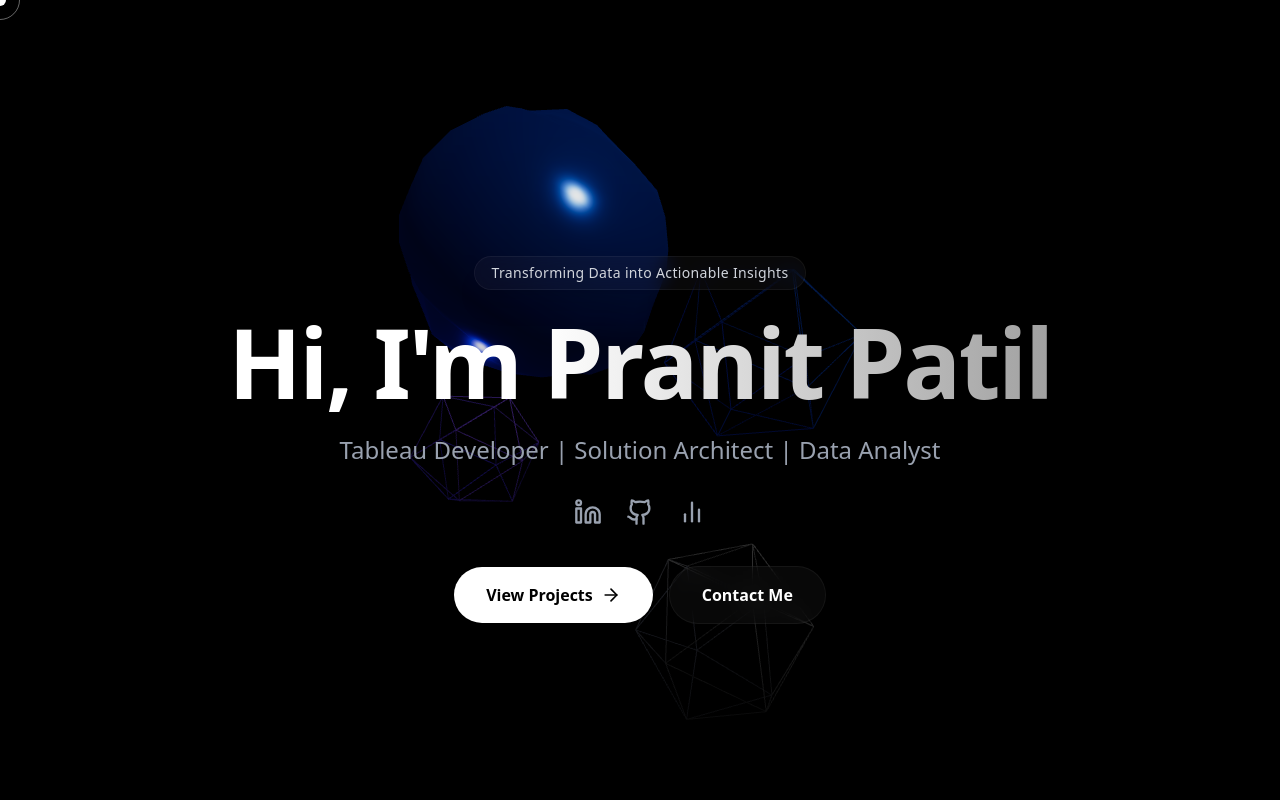
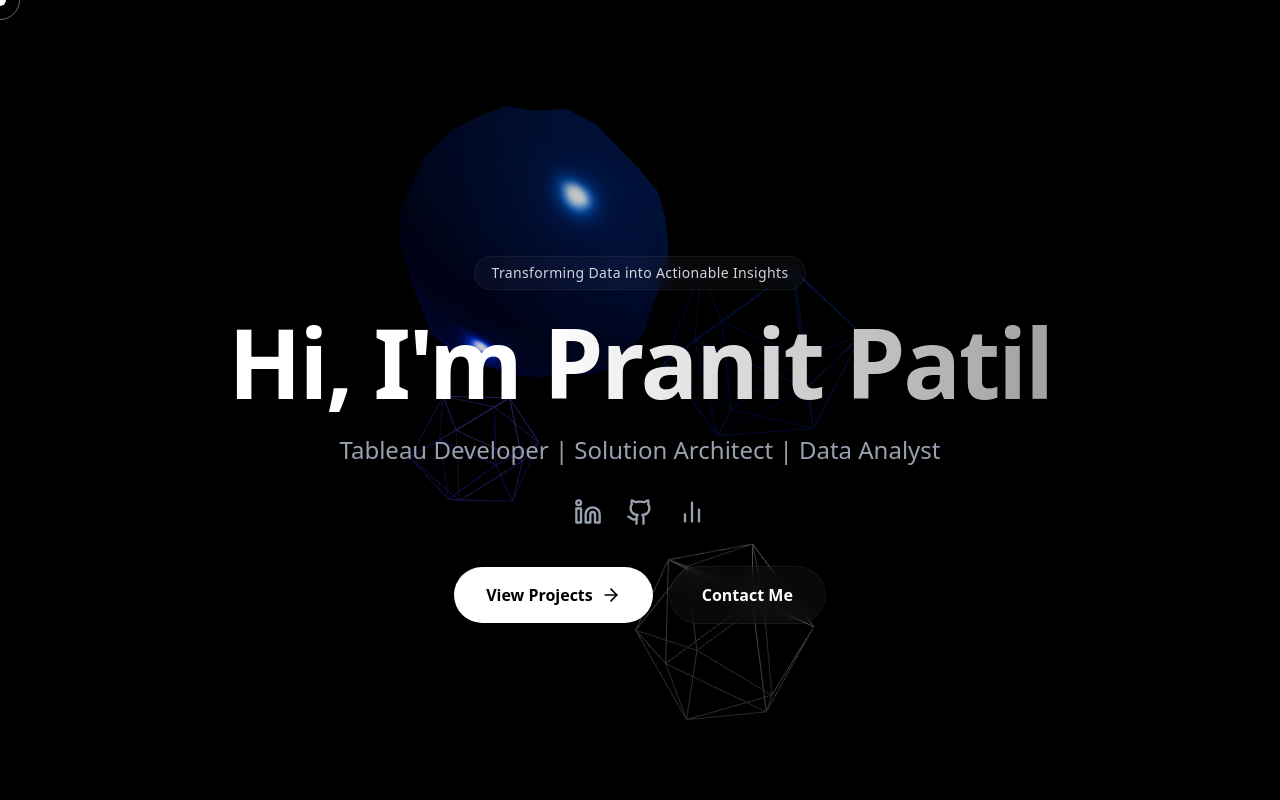
Before and after one commit to Code-Falcon001/portfolio-website, a Next.js app: page / in a window 1280 px wide. Shown: the top 800 px of the page. Built offline with nearby package versions, Linux system fonts and the light colour scheme.

Commit message:
fix: keep 3d animations vertically centered and fix black gradient overlay

```diff
--- a/src/components/ParticleBackground.tsx
+++ b/src/components/ParticleBackground.tsx
@@ -30,7 +30,7 @@
       const mouseY = (state.pointer.y * Math.PI) / 8;
 
       groupRef.current.position.x = THREE.MathUtils.lerp(groupRef.current.position.x, mouseX, 0.05);
-      groupRef.current.position.y = THREE.MathUtils.lerp(groupRef.current.position.y, (scrollY * 0.003) + mouseY, 0.05);
+      groupRef.current.position.y = THREE.MathUtils.lerp(groupRef.current.position.y, mouseY, 0.05);
     }
 
     if (materialRef.current) {
@@ -78,7 +78,7 @@
         <directionalLight position={[-10, -10, -10]} intensity={0.5} color="#3b82f6" />
         <AnimatedGeometry />
       </Canvas>
-      <div className="absolute inset-0 bg-gradient-to-b from-transparent via-black/20 to-black pointer-events-none" />
+      <div className="absolute inset-0 pointer-events-none bg-[radial-gradient(circle_at_center,_transparent_0%,_rgba(0,0,0,0.8)_100%)]" />
     </div>
   );
 }
```
